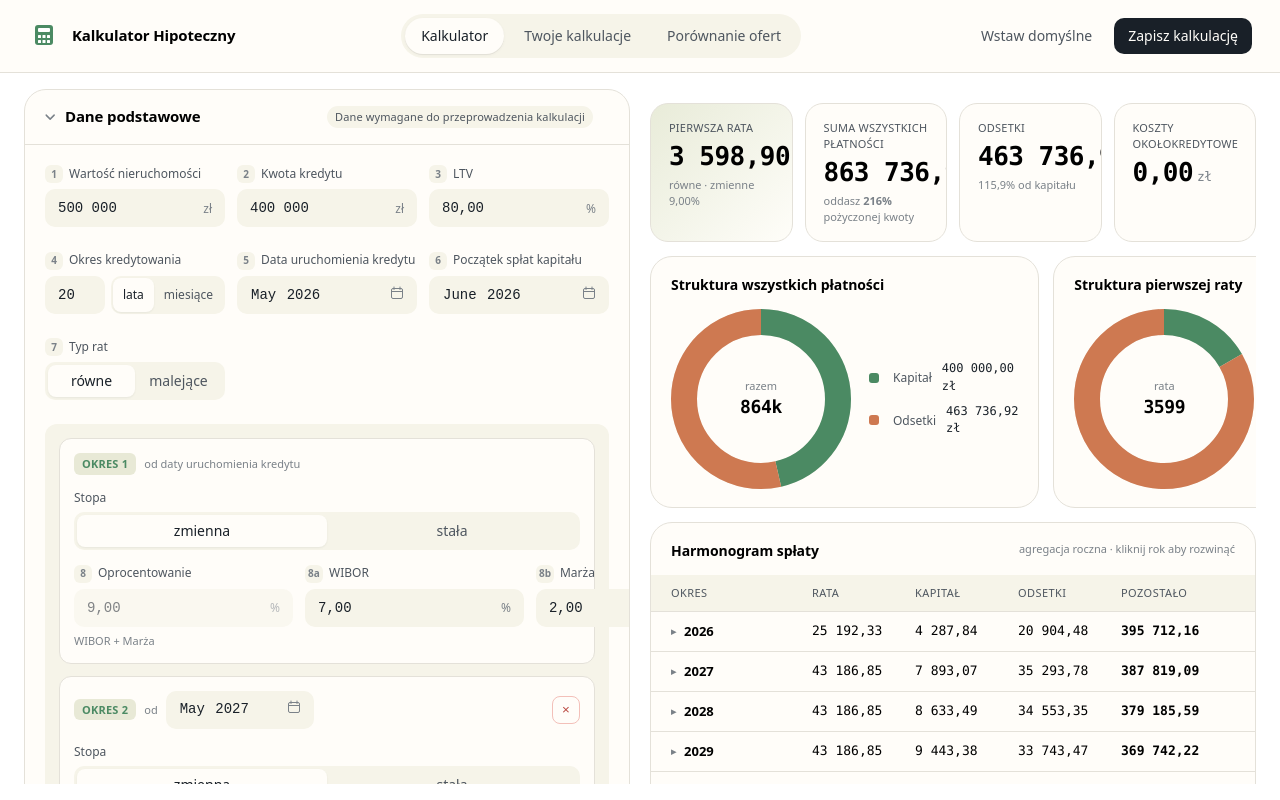
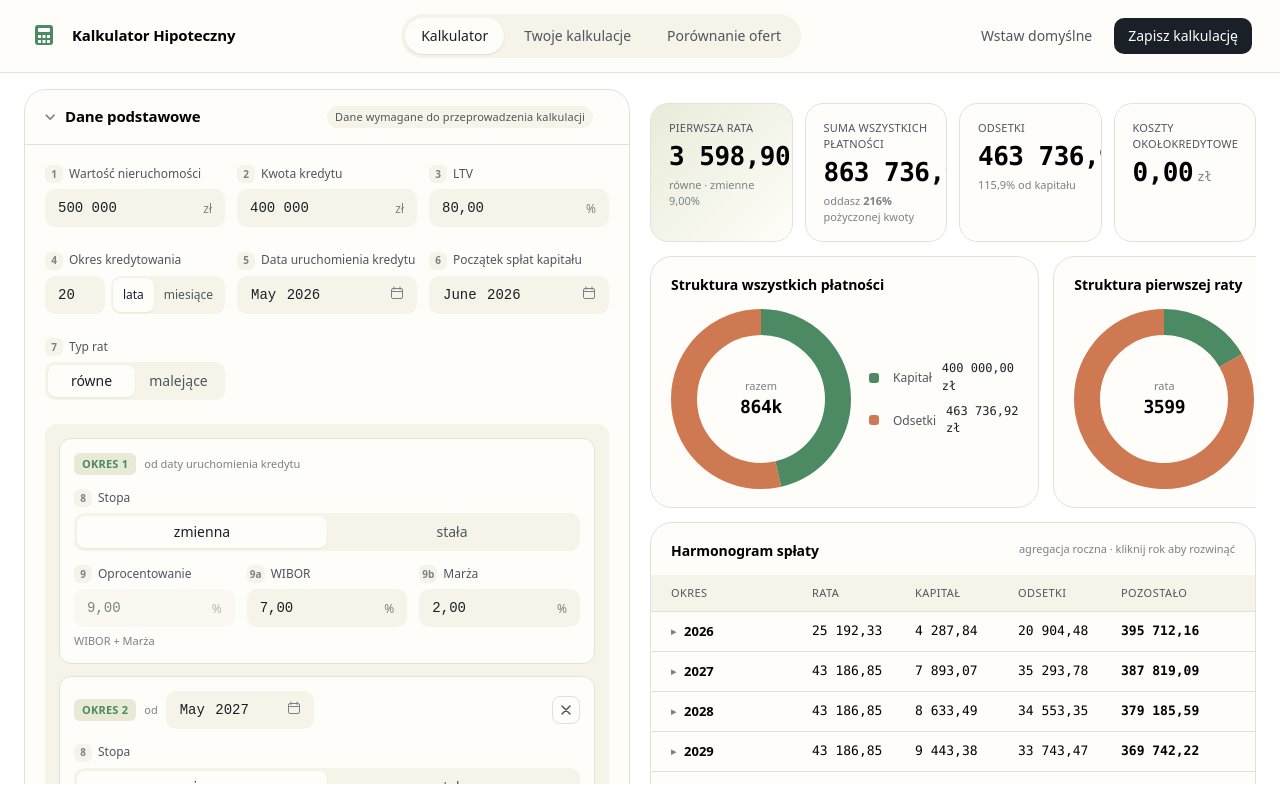
Before and after one commit to gyerosaski/kalkulator-hippoteczny, an Angular app: page / in a window 1280 px wide. Both pictures are taken after a click on the button "＋ Dodaj okres oprocentowania". Built offline with nearby package versions, Linux system fonts and the light colour scheme.

Commit message:
okres oprocentowania final touch

```diff
--- a/src/app/components/form/basic-data-form/basic-data-form.component.html
+++ b/src/app/components/form/basic-data-form/basic-data-form.component.html
@@ -82,26 +82,19 @@
                 <div class="rate-period-from">
                   <app-month-picker formControlName="from" />
                 </div>
-                <button
-                  type="button"
-                  class="ico-btn ico-btn--danger rate-period-close"
-                  title="Usuń okres"
-                  (click)="removeRatePeriod($index)"
-                >
-                  ×
-                </button>
+                <btn-remove class="rate-period-close" (remove)="removeRatePeriod($index)" />
               }
             </div>
-            <app-field label="Stopa">
+            <app-field label="Stopa" num="8">
               <app-segmented
                 formControlName="rateType"
                 [options]="['zmienna', 'stala']"
                 [labels]="['zmienna', 'stała']"
               />
             </app-field>
-            <div class="rate-grid">
+            <div class="row row--3">
               <app-field
-                [num]="$index === 0 ? '8' : ''"
+                num="9"
                 label="Oprocentowanie"
                 [hint]="
                   period.get('rateType')?.value === 'zmienna' ? 'WIBOR + Marża' : 'wartość stała'
@@ -126,10 +119,10 @@
                 }
               </app-field>
               @if (period.get('rateType')?.value === 'zmienna') {
-                <app-field num="8a" label="WIBOR">
+                <app-field num="9a" label="WIBOR">
                   <app-number-input formControlName="wibor" suffix="%" [decimals]="2" />
                 </app-field>
-                <app-field num="8b" label="Marża">
+                <app-field num="9b" label="Marża">
                   <app-number-input formControlName="margin" suffix="%" [decimals]="2" />
                 </app-field>
               }
--- a/src/app/components/form/basic-data-form/basic-data-form.component.ts
+++ b/src/app/components/form/basic-data-form/basic-data-form.component.ts
@@ -7,6 +7,7 @@ import { FieldComponent } from '../../ui/field/field.component';
 import { NumberInputComponent } from '../../ui/number-input/number-input.component';
 import { MonthPickerComponent } from '../../ui/month-picker/month-picker.component';
 import { SegmentedComponent } from '../../ui/segmented/segmented.component';
+import { BtnRemoveComponent } from '../../ui/btn-remove/btn-remove.component';
 
 @Component({
   selector: 'app-basic-data-form',
@@ -18,6 +19,7 @@ import { SegmentedComponent } from '../../ui/segmented/segmented.component';
     NumberInputComponent,
     MonthPickerComponent,
     SegmentedComponent,
+    BtnRemoveComponent,
   ],
   templateUrl: './basic-data-form.component.html',
   changeDetection: ChangeDetectionStrategy.OnPush,
--- /dev/null
+++ b/src/app/components/icons/icon-x/icon-x.component.html
@@ -0,0 +1,3 @@
+<svg width="10" height="10" viewBox="0 0 10 10" fill="none">
+  <path d="M1 1L9 9M9 1L1 9" stroke="currentColor" stroke-width="1.5" stroke-linecap="round" />
+</svg>
--- /dev/null
+++ b/src/app/components/icons/icon-x/icon-x.component.ts
@@ -0,0 +1,9 @@
+import { Component, ChangeDetectionStrategy } from '@angular/core';
+
+@Component({
+  selector: 'icon-x',
+  standalone: true,
+  changeDetection: ChangeDetectionStrategy.OnPush,
+  templateUrl: './icon-x.component.html',
+})
+export class IconXComponent {}
--- a/src/app/components/ui/btn-remove/btn-remove.component.html
+++ b/src/app/components/ui/btn-remove/btn-remove.component.html
@@ -1,3 +1,3 @@
 <button type="button" class="btn-remove" (click)="remove.emit()">
-  <icon-minus />
+  <icon-x />
 </button>
--- a/src/app/components/ui/btn-remove/btn-remove.component.ts
+++ b/src/app/components/ui/btn-remove/btn-remove.component.ts
@@ -1,11 +1,11 @@
 import { Component, ChangeDetectionStrategy, output } from '@angular/core';
-import { IconMinusComponent } from '../../icons/icon-minus/icon-minus.component';
+import { IconXComponent } from '../../icons/icon-x/icon-x.component';
 
 @Component({
   selector: 'btn-remove',
   standalone: true,
   changeDetection: ChangeDetectionStrategy.OnPush,
-  imports: [IconMinusComponent],
+  imports: [IconXComponent],
   templateUrl: './btn-remove.component.html',
   styleUrl: './btn-remove.component.scss',
 })
--- a/src/styles.scss
+++ b/src/styles.scss
@@ -548,11 +548,6 @@ body {
   gap: 10px;
   margin-top: 24px;
 }
-.rate-grid {
-  display: grid;
-  grid-template-columns: 1fr 1fr 1fr;
-  gap: 12px;
-}
 .rate-period {
   border: 1px solid var(--line);
   border-radius: var(--r);
@@ -586,13 +581,6 @@ body {
 }
 .rate-period-close {
   margin-left: auto;
-}
-.ico-btn--danger {
-  color: oklch(55% 0.15 27);
-  border-color: oklch(85% 0.06 27);
-}
-.ico-btn--danger:hover {
-  background: oklch(95% 0.04 27);
 }
 
 /* Tranche */
```
Also changed, not shown: .claude/settings.local.json.
